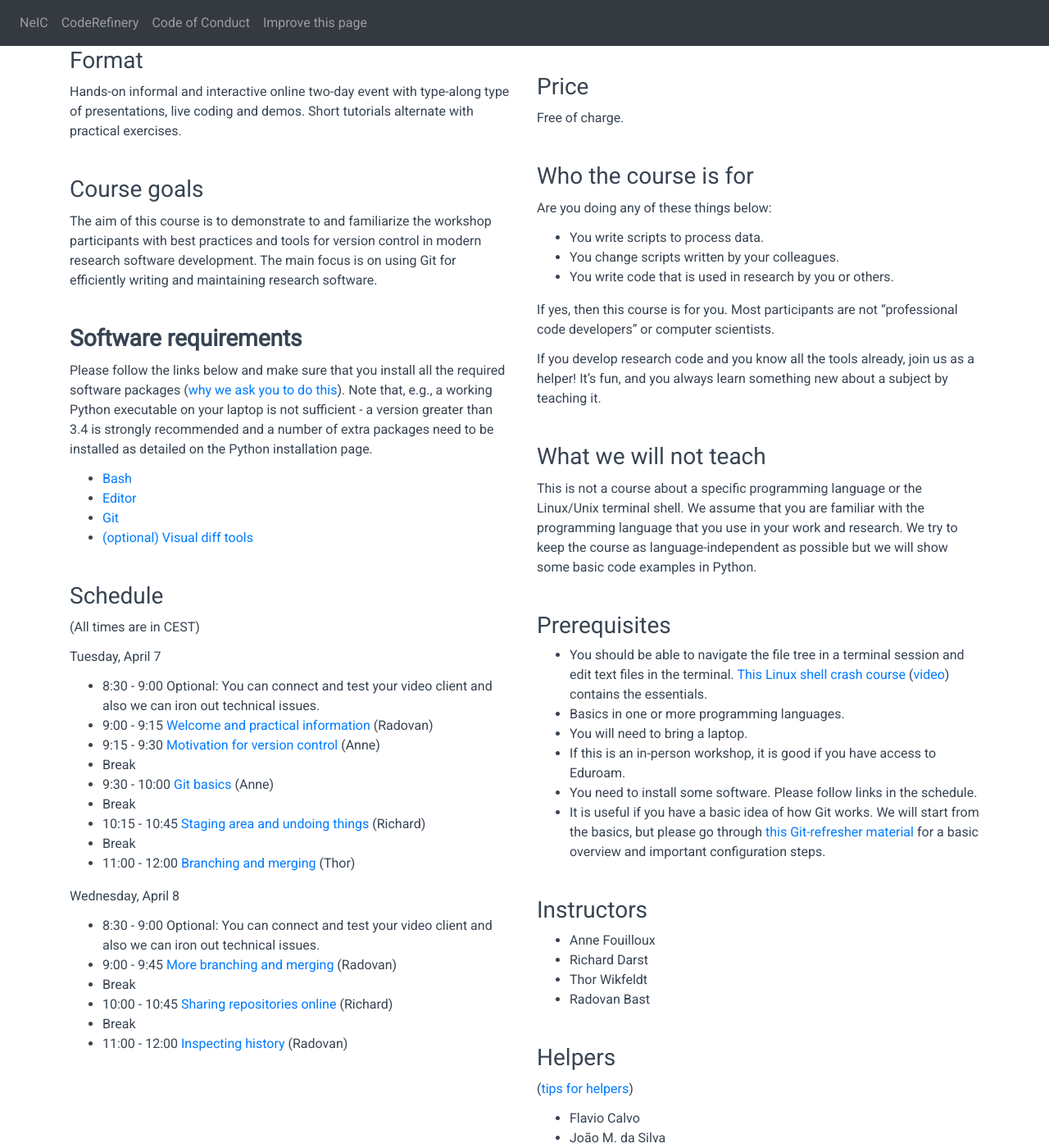
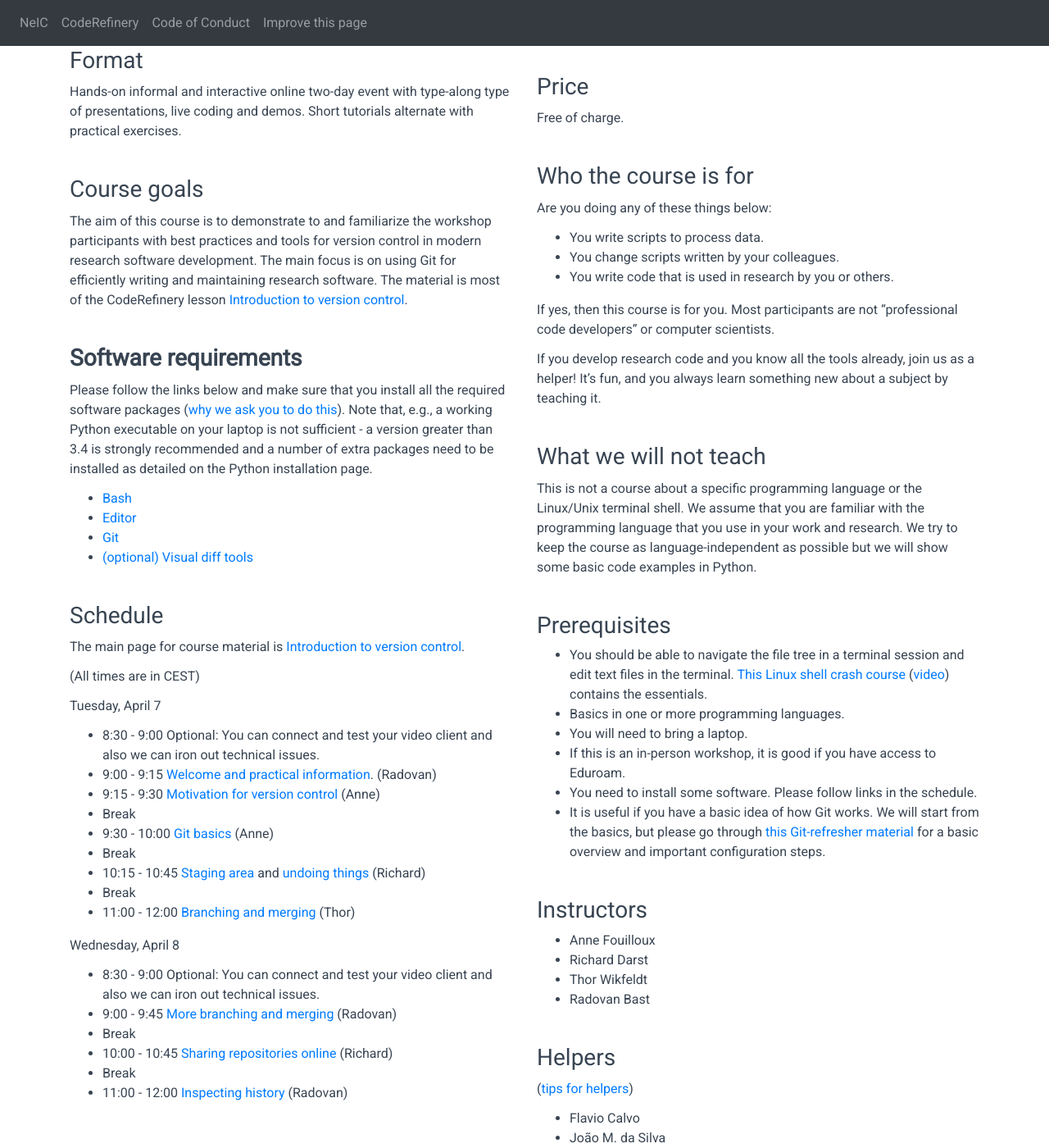
Before and after one commit to coderefinery/2020-04-07-online, a Jekyll site: the page built from index.md, in a window 1280 px wide and 1400 px high, scrolled down 470 px. Shown: the whole window at 82% size. Built offline with Jekyll 4.4.1, drawn with Linux system fonts in a browser that asks for light colours; comment, search, counter and statistics services are not loaded.

Commit message:
Add exact links to ecah lesson.
- This may not be needed (may be more confusing if we go completely
  off schedule), but it may also be essential so that people can find
  where we are easily, by referring to the schedule.

```diff
--- a/left_column.md
+++ b/left_column.md
@@ -22,7 +22,7 @@ exercises.
 The aim of this course is to demonstrate to and familiarize the workshop
 participants with best practices and tools for version control in modern
 research software development. The main focus is on using Git for efficiently
-writing and maintaining research software.
+writing and maintaining research software.  The material is most of the CodeRefinery lesson [Introduction to version control](https://coderefinery.github.io/git-intro/).
 
 
 ### **Software requirements**
@@ -41,41 +41,43 @@ packages need to be installed as detailed on the Python installation page.
 
 ### Schedule
 
+The main page for course material is [Introduction to version control](https://coderefinery.github.io/git-intro/).
+
 (All times are in CEST)
 
 Tuesday, April 7
 - 8:30 - 9:00
   Optional: You can connect and test your video client and also we can iron out technical issues.
 - 9:00 - 9:15
-  [Welcome and practical information](https://github.com/coderefinery/workshop-intro/blob/master/README.md)
+  [Welcome and practical information](https://github.com/coderefinery/workshop-intro/blob/master/README.md).
   (Radovan)
 - 9:15 - 9:30
-  [Motivation for version control](https://coderefinery.github.io/git-intro/)
+  [Motivation for version control](https://coderefinery.github.io/git-intro/01-motivation/)
   (Anne)
 - Break
 - 9:30 - 10:00
-  [Git basics](https://coderefinery.github.io/git-intro/)
+  [Git basics](https://coderefinery.github.io/git-intro/02-basics/)
   (Anne)
 - Break
 - 10:15 - 10:45
-  [Staging area and undoing things](https://coderefinery.github.io/git-intro/)
+  [Staging area](https://coderefinery.github.io/git-intro/04-staging-area/) and [undoing things](https://coderefinery.github.io/git-intro/05-undoing/)
   (Richard)
 - Break
 - 11:00 - 12:00
-  [Branching and merging](https://coderefinery.github.io/git-intro/)
+  [Branching and merging](https://coderefinery.github.io/git-intro/06-branches/)
   (Thor)
 
 Wednesday, April 8
 - 8:30 - 9:00
   Optional: You can connect and test your video client and also we can iron out technical issues.
 - 9:00 - 9:45
-  [More branching and merging](https://coderefinery.github.io/git-intro/)
+  [More branching and merging](https://coderefinery.github.io/git-intro/06-branches/)
   (Radovan)
 - Break
 - 10:00 - 10:45
-  [Sharing repositories online](https://coderefinery.github.io/git-intro/)
+  [Sharing repositories online](https://coderefinery.github.io/git-intro/09-remotes/)
   (Richard)
 - Break
 - 11:00 - 12:00
-  [Inspecting history](https://coderefinery.github.io/git-intro/)
+  [Inspecting history](https://coderefinery.github.io/git-intro/10-archeology/)
   (Radovan)
```
